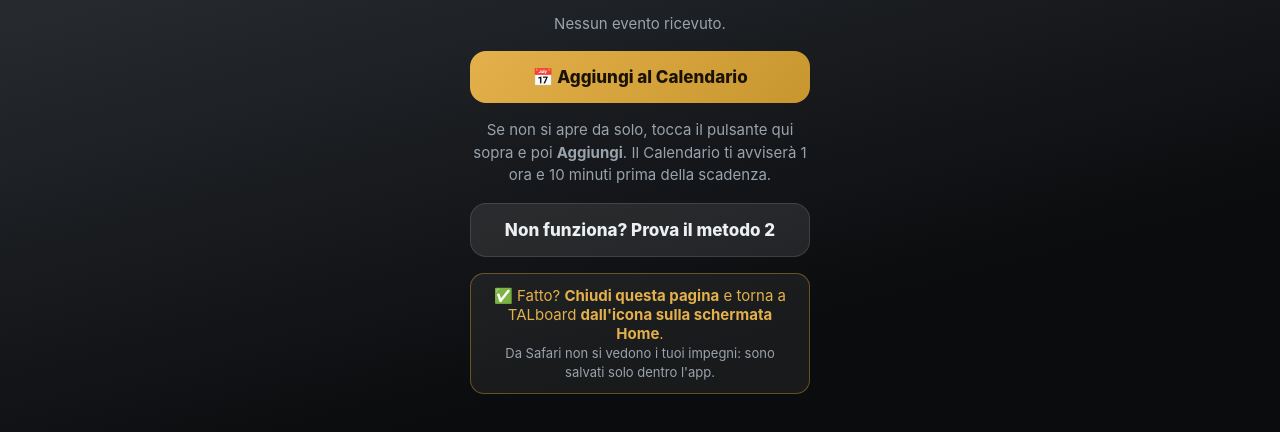
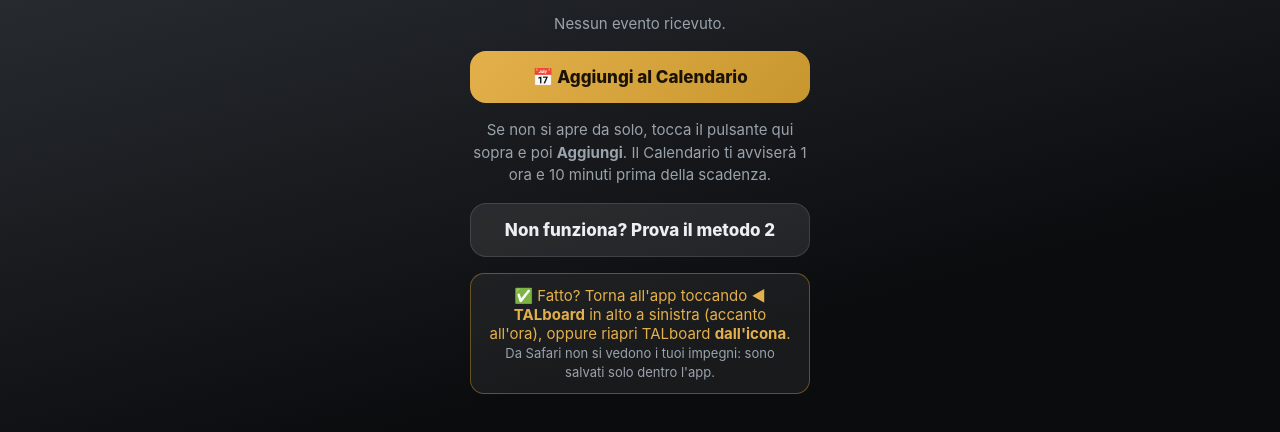
Before and after one commit to talonet73/TALboard, a plain HTML site: page cal.html in a window 1280 px wide. Shown: the part 268-700 px from the top of the page. Drawn offline with Linux system fonts and the light colour scheme.

Commit message:
cal.html: indica il tasto ◀ TALboard per tornare all'app
Co-Authored-By: Claude Opus 5.5 <noreply@anthropic.com>
Claude-Session: https://claude.ai/code/session_019zPqYkU99mGwdcNa6qPz79

```diff
--- a/cal.html
+++ b/cal.html
@@ -14,7 +14,7 @@ a.btn{display:block;width:100%;max-width:340px;padding:16px;border-radius:16px;f
 <a class="btn pri" id="add" href="#">📅 Aggiungi al Calendario</a>
 <p>Se non si apre da solo, tocca il pulsante qui sopra e poi <b>Aggiungi</b>. Il Calendario ti avviserà 1 ora e 10 minuti prima della scadenza.</p>
 <a class="btn sec" id="alt" href="#">Non funziona? Prova il metodo 2</a>
-<div class="ev" style="text-align:center;border-color:rgba(200,150,46,.45);color:#E3B04B">✅ Fatto? <b style="display:inline;font-size:15px">Chiudi questa pagina</b> e torna a TALboard <b style="display:inline;font-size:15px">dall'icona sulla schermata Home</b>.<br><span style="color:#9aa3ac;font-size:13px">Da Safari non si vedono i tuoi impegni: sono salvati solo dentro l'app.</span></div>
+<div class="ev" style="text-align:center;border-color:rgba(200,150,46,.45);color:#E3B04B">✅ Fatto? Torna all'app toccando <b style="display:inline;font-size:15px">◀ TALboard</b> in alto a sinistra (accanto all'ora), oppure riapri TALboard <b style="display:inline;font-size:15px">dall'icona</b>.<br><span style="color:#9aa3ac;font-size:13px">Da Safari non si vedono i tuoi impegni: sono salvati solo dentro l'app.</span></div>
 <script>
 const b64 = location.hash.slice(1);
 let ics = '';
```
